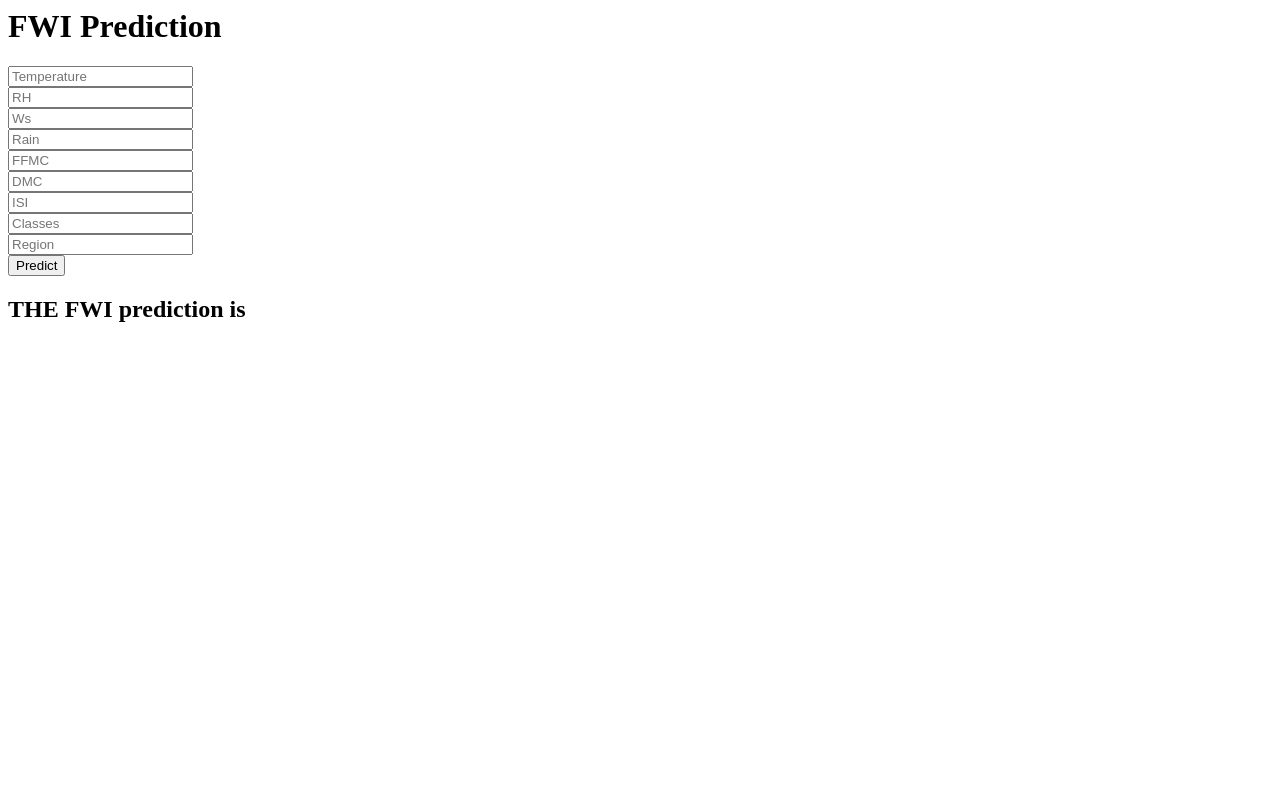
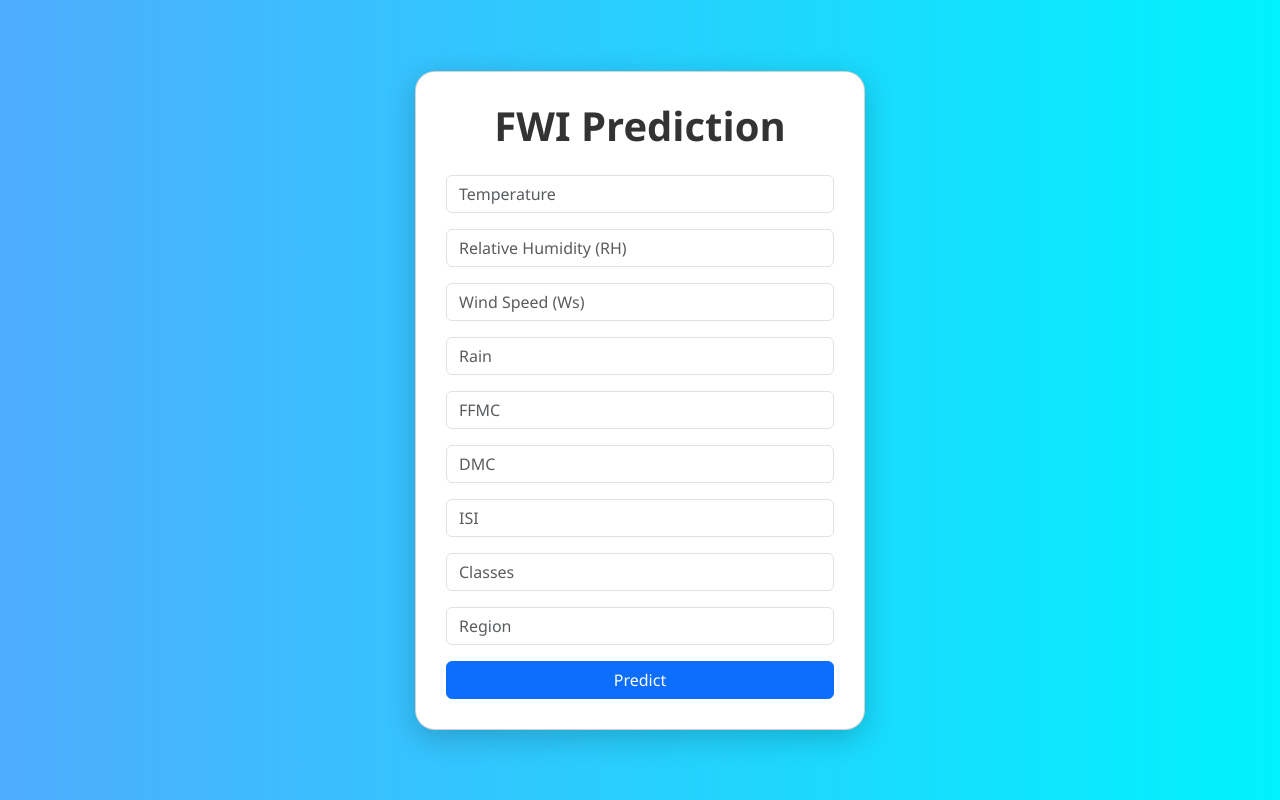
Before and after one commit to AnmolKumarKushwaha/testforestfire, a Flask app: page /predictdata in a window 1280 px wide. Run offline with Flask 3, Linux system fonts and the light colour scheme; parts of the project's set-up code (start-up, migrations or seed data) failed here and were passed over.

Commit message:
update commit

```diff
--- a/templates/home.html
+++ b/templates/home.html
@@ -1,29 +1,91 @@
-<html>
-    <head></head>
-    <body>
-        <div class="login">
-            <h1>FWI Prediction</h1>
+<!DOCTYPE html>
+<html lang="en">
+<head>
+    <meta charset="UTF-8">
+    <title>FWI Prediction</title>
+    <!-- Bootstrap CSS CDN -->
+    <link href="https://cdn.jsdelivr.net/npm/bootstrap@5.3.2/dist/css/bootstrap.min.css" rel="stylesheet">
 
-            <!-- Main Input For Receiving Query to our ML -->
-            <form action="{{ url_for('predict_datapoint')}}" method="post">
-                <input type="text" name="Temperature" placeholder="Temperature" required="required"><br>
-                <input type="text" name="RH" placeholder="RH" required="required"><br>
-                <input type="text" name="Ws" placeholder="Ws" required="required"><br>
-                <input type="text" name="Rain" placeholder="Rain" required="required"><br>
-                <input type="text" name="FFMC" placeholder="FFMC" required="required"><br>
-                <input type="text" name="DMC" placeholder="DMC" required="required"><br>
-                <input type="text" name="ISI" placeholder="ISI" required="required"><br>
-                <input type="text" name="Classes" placeholder="Classes" required="required"><br>
-                <input type="text" name="Region" placeholder="Region" required="required"><br>
+    <style>
+        body {
+            background: linear-gradient(to right, #4facfe, #00f2fe);
+            min-height: 100vh;
+            display: flex;
+            justify-content: center;
+            align-items: center;
+            font-family: 'Segoe UI', Tahoma, Geneva, Verdana, sans-serif;
+        }
 
+        .card {
+            padding: 30px;
+            border-radius: 20px;
+            box-shadow: 0 8px 30px rgba(0, 0, 0, 0.2);
+            background-color: #fff;
+            max-width: 450px;
+            width: 100%;
+        }
 
+        h1 {
+            text-align: center;
+            margin-bottom: 25px;
+            font-weight: 700;
+            color: #333;
+        }
 
-                <button type="submit" class="btn btn-primary btn-block btn-large">Predict</button>
-            </form>
-        <h2>
-            THE FWI prediction is {{result}}
-        </h2>
+        button {
+            font-weight: 600;
+        }
 
-        </div>
-    </body>
+        h2 {
+            margin-top: 20px;
+            text-align: center;
+            color: #007bff;
+            font-weight: 600;
+        }
+    </style>
+</head>
+<body>
+    <div class="card">
+        <h1>FWI Prediction</h1>
+
+        <form action="{{ url_for('predict_datapoint') }}" method="post">
+            <div class="mb-3">
+                <input type="text" class="form-control" name="Temperature" placeholder="Temperature" required>
+            </div>
+            <div class="mb-3">
+                <input type="text" class="form-control" name="RH" placeholder="Relative Humidity (RH)" required>
+            </div>
+            <div class="mb-3">
+                <input type="text" class="form-control" name="Ws" placeholder="Wind Speed (Ws)" required>
+            </div>
+            <div class="mb-3">
+                <input type="text" class="form-control" name="Rain" placeholder="Rain" required>
+            </div>
+            <div class="mb-3">
+                <input type="text" class="form-control" name="FFMC" placeholder="FFMC" required>
+            </div>
+            <div class="mb-3">
+                <input type="text" class="form-control" name="DMC" placeholder="DMC" required>
+            </div>
+            <div class="mb-3">
+                <input type="text" class="form-control" name="ISI" placeholder="ISI" required>
+            </div>
+            <div class="mb-3">
+                <input type="text" class="form-control" name="Classes" placeholder="Classes" required>
+            </div>
+            <div class="mb-3">
+                <input type="text" class="form-control" name="Region" placeholder="Region" required>
+            </div>
+
+            <button type="submit" class="btn btn-primary w-100">Predict</button>
+        </form>
+
+        {% if result %}
+        <h2>FWI Prediction: {{ result }}</h2>
+        {% endif %}
+    </div>
+
+    <!-- Bootstrap JS (optional for some components) -->
+    <script src="https://cdn.jsdelivr.net/npm/bootstrap@5.3.2/dist/js/bootstrap.bundle.min.js"></script>
+</body>
 </html>
```
